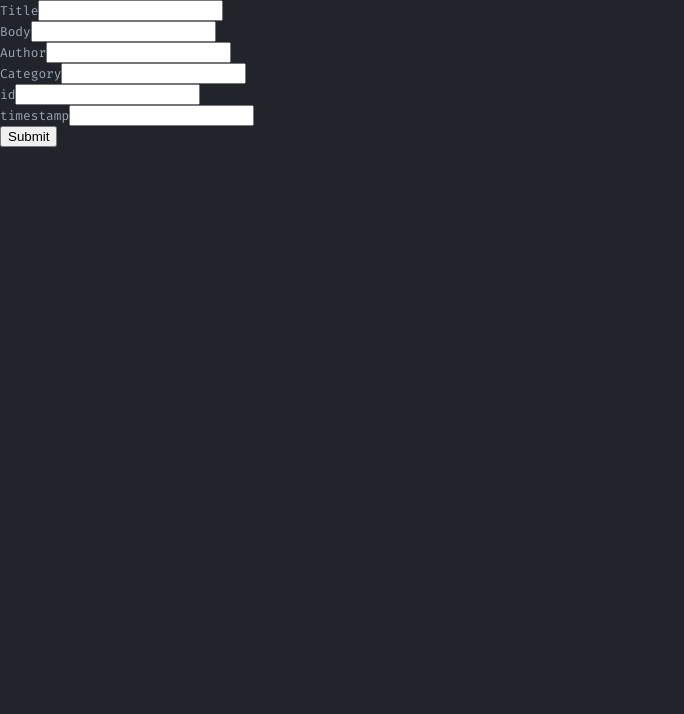
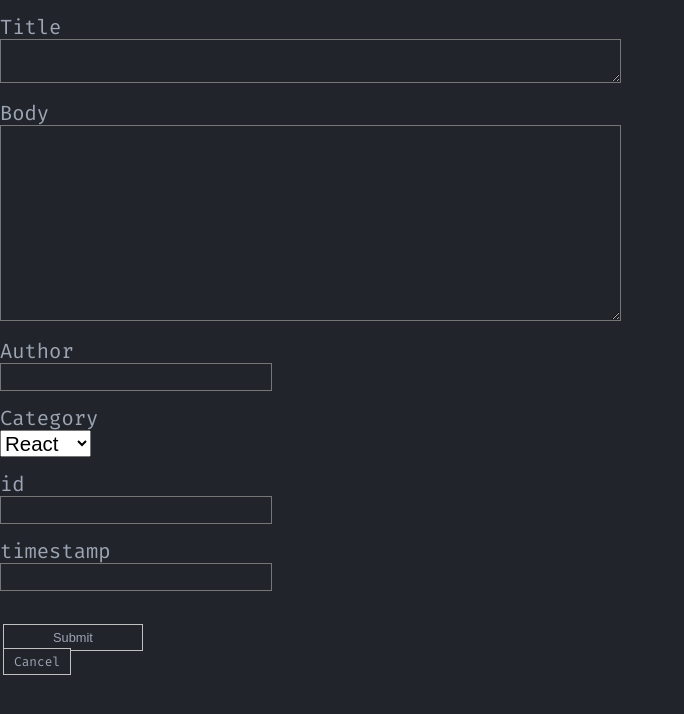
Before and after one commit to xiaoju/react_nd-02b, a React (Create React App) app: page /newpost in a window 1280 px wide. Shown: the top 714 px of the page, without its empty margins (0-684 px from the left). Built offline with nearby package versions, Linux system fonts and the light colour scheme.

Commit message:
feat: form styling

```diff
--- a/src/components/NewpostForm.js
+++ b/src/components/NewpostForm.js
@@ -1,39 +1,60 @@
 import React from 'react'
 import { Field, reduxForm } from 'redux-form'
+import { Link } from 'react-router-dom'
 // https://redux-form.com
 
 let NewpostForm = props => {
   const { handleSubmit } = props
   return (
-    <form onSubmit={ handleSubmit }>
+    <form
+      onSubmit={ handleSubmit }>
+      <br />
       <div>
-        <label htmlFor="title">Title</label>
-        <Field name="title" component="input" type="text" />
+        <label htmlFor="title" className='formLabel' >Title</label>
+        <br />
+        <Field name="title" component="textarea" rows="2" cols="60"type="text" className='formField'/>
       </div>
+      <br />
       <div>
-        <label htmlFor="body">Body</label>
-        <Field name="body" component="input" type="textarea" />
+        <label htmlFor="body" className='formLabel'>Body</label>
+        <br />
+        <Field name="body" component="textarea" type="text" className='formField' rows="10" cols="60"/>
       </div>
+      <br />
       <div>
-        <label htmlFor="author">Author</label>
-        <Field name="author" component="input" type="text" />
+        <label htmlFor="author" className='formLabel'>Author</label>
+        <br />
+        <Field name="author" component="input" type="text" className='formField'/>
       </div>
+      <br />
       <div>
-        <label htmlFor="category">Category</label>
-        <Field name="category" component="input" type="text" />
+        <label htmlFor="category" className='formLabel'>Category</label>
+        <br />
+
+        {/* TODO connect to state to get the correct categories, and output the category ids  */}
+        <Field name="category" component="select" className='formLabel'>
+          <option value="React">React</option>
+          <option value="Redux">Redux</option>
+          <option value="Udacity">Udacity</option>
+        </Field>
+
+        {/* <Field name="category" component="input" type="text" className='formField'/> */}
       </div>
-
+      <br />
       <div>
-        <label htmlFor="id">id</label>
-        <Field name="id" component="input" type="text" />
+        <label htmlFor="id" className='formLabel'>id</label>
+        <br />
+        <Field name="id" component="input" type="text" className='formField'/>
       </div>
-
+      <br />
       <div>
-        <label htmlFor="timestamp">timestamp</label>
-        <Field name="timestamp" component="input" type="text" />
+        <label htmlFor="timestamp" className='formLabel'>timestamp</label>
+        <br />
+        <Field name="timestamp" component="input" type="text" className='formField'/>
       </div>
-
-      <button type="submit">Submit</button>
+      <br />
+      <br />
+      <button type="submit" className='button'>Submit</button>
     </form>
   )
 }
--- a/src/components/NewpostPage.js
+++ b/src/components/NewpostPage.js
@@ -5,6 +5,7 @@ import NewpostForm from './NewpostForm'
 import { addPost } from '../actions/index'
 import { withRouter, Redirect } from 'react-router-dom'
 import MainPage from './MainPage'
+import { Link } from 'react-router-dom'
 
 // how to redirect afte form submission:
 // https://stackoverflow.com/questions/42123261/programmatically-navigate-using-react-router-v4
@@ -18,7 +19,21 @@ class NewpostPage extends Component {
 
   render() {
     return (
-      <NewpostForm onSubmit={this.submit} />
+      <div>
+        <NewpostForm onSubmit={this.submit} />
+        <Link
+          to={
+            '/' +
+            this.props.SelectedCatName +
+            // if SelectedCategory is null, put 'null' in URL
+            '/' +
+            ((this.props.SelectedIds.length === 0) ? ('') : (this.props.SelectedIds[0]))
+            // if state.Posts.SelectedIds is an empty array, then put '' in the address instead of post id (= 'undefined')
+           }
+          className='button'
+          >Cancel
+        </Link>
+      </div>
     )
   }
 
@@ -26,7 +41,9 @@ class NewpostPage extends Component {
 
 function mapStateToProps(state) {
   return {
-    allIds: state.Posts.allIds
+    allIds: state.Posts.allIds,
+    SelectedCatName: state.Categories.SelectedId,
+    SelectedIds: state.Posts.SelectedIds
   };
 }
 
--- a/src/css/App.css
+++ b/src/css/App.css
@@ -189,7 +189,7 @@ em doc: https://www.alsacreations.com/article/lire/563-gerer-la-taille-du-texte-
     text-decoration: none;
     font-size: 1em;
     width: 140px;
-    margin: 3px auto;
+    margin: 3px;
 }
 
 .linkButton {
@@ -249,6 +249,18 @@ em doc: https://www.alsacreations.com/article/lire/563-gerer-la-taille-du-texte-
 
 }
 
+.formLabel {
+  font-size: 1.6em;
+}
+
+.formField {
+  background-color: rgb(33, 37, 43);
+  color: rgb(157, 165, 180);
+  border-style: solid;
+  border-width: thin;
+  font-size: 1.6em;
+}
+
 /*color: rgb(190, 80, 70);    rouge bordeaux
 rgb(152, 195, 121)          vert des strings
 rgb(198, 120, 221);         violet des import
```
